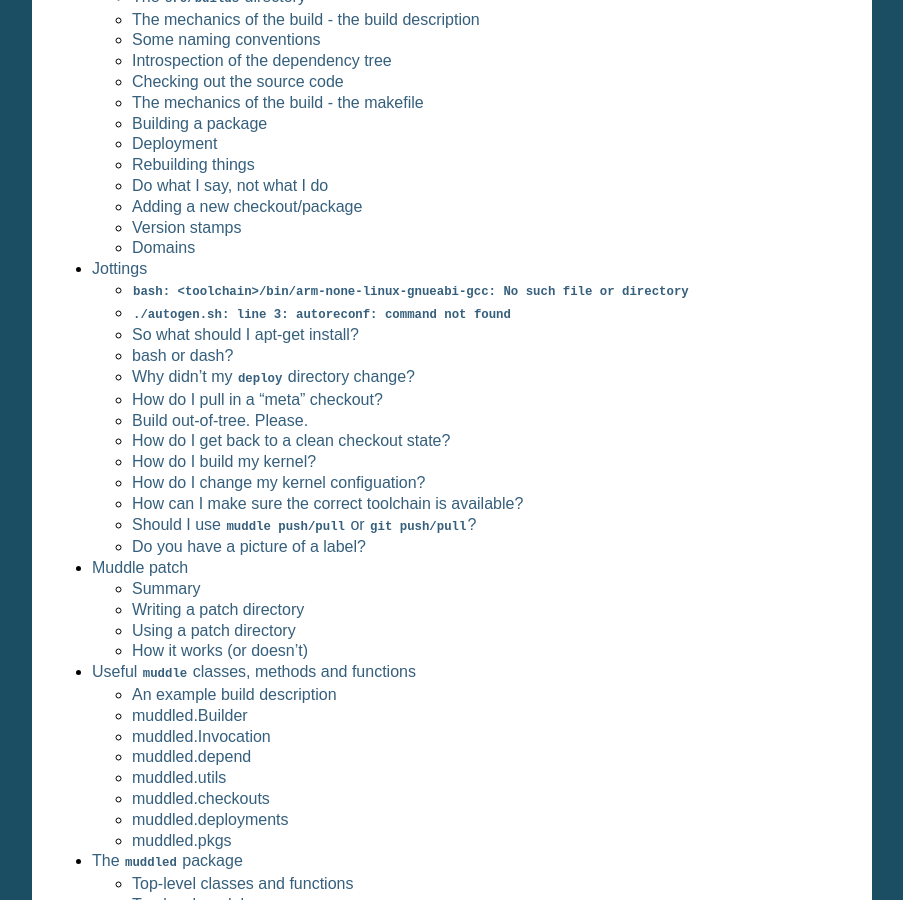
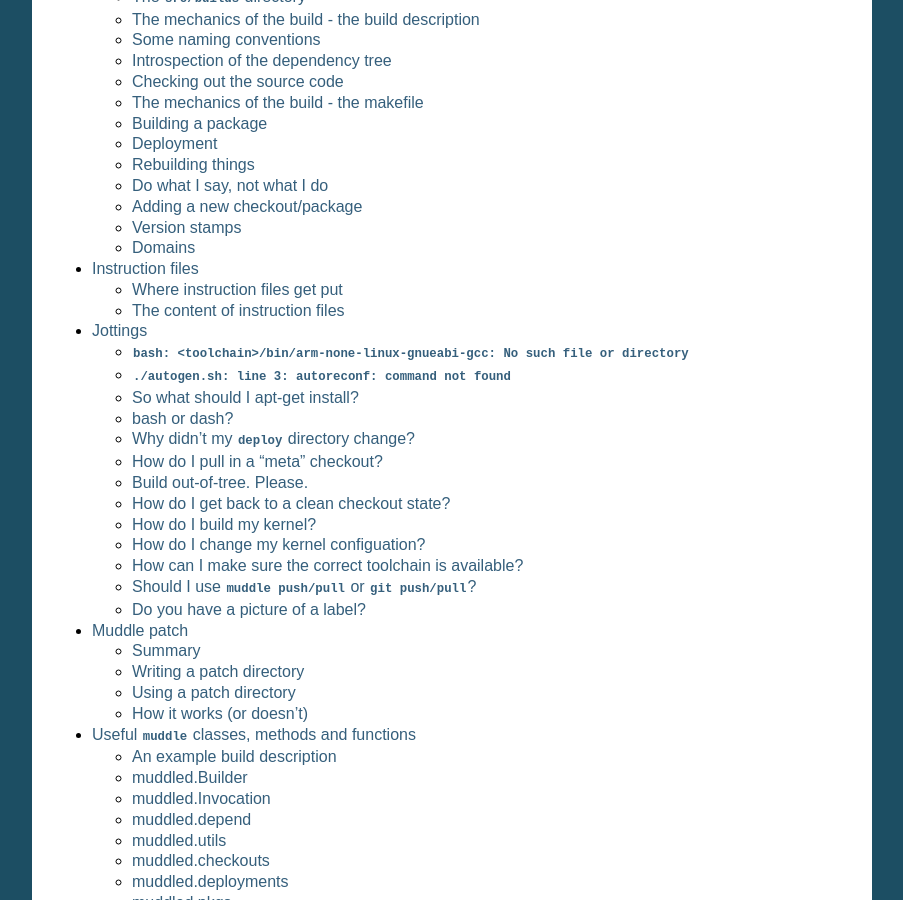
Before and after one commit to kynesim/muddle, a Sphinx documentation site: the page built from docs/index.txt, in a window 1280 px wide and 900 px high, scrolled down 560 px. Shown: the whole window, without its empty margins (198-1101 px from the left). Built offline with Sphinx 7.4.7, drawn with Linux system fonts in a browser that asks for light colours; some of the changed lines change nothing that is shown.

Commit message:
Add a description of instructions files

```diff
--- a/docs/index.txt
+++ b/docs/index.txt
@@ -12,6 +12,7 @@
 
    README
    muddle-dirs
+   instructions
    jottings
    muddle_patch.README
    muddle-useful
--- /dev/null
+++ b/docs/instructions.txt
@@ -0,0 +1,219 @@
+=================
+Instruction files
+=================
+
+See:
+
+* ``muddle help instruct``
+* ``muddle help query inst-files``
+* ``muddle help query inst-details``
+
+for some basic help on instruction files, until I have time to write a better
+introduction. For the moment, this section is mainly here to document what
+goes *into* instruction files.
+
+Where instruction files get put
+-------------------------------
+
+Instruction files are stored in the ``.muddle`` directory, specifically as
+either:
+
+* ``.muddle/instructions/<package-name>/<role>.xml`` or
+* ``.muddle/instructions/<package-name>/_default.xml``
+
+The latter corresponds to instructions for role ``{*}`` for package
+``<package-name>``.
+
+The content of instruction files
+--------------------------------
+Instruction files are XML files. Here is a simple example::
+
+  <?xml version="1.0"?>
+  <instructions>
+    <chown>
+      <filespec>
+        <root>/bin</root>
+        <spec>hello_world</spec>
+      </filespec>
+      <user>root</user>
+      <group>root</group>
+    </chown>
+    <chmod>
+      <filespec>
+        <root>/bin</root>
+        <spec>hello_world</spec>
+      </filespec>
+      <mode>ugo+rx</mode>
+    </chmod>
+  </instructions>
+
+and here is an example with more comments::
+
+  <?xml version="1.0"?>
+
+  <!-- Filesystem for a Linux with busybox - the fiddly bits -->
+
+  <instructions>
+
+    <!-- There's something to be said for making all files be owned by
+         root (it makes the system look tidier), but on the other hand
+         it involves changing *all* files -->
+    <!--
+    <chown>
+      <filespec>
+        <root>/rootfs</root>
+        <spec>.*</spec>
+        <all-under />
+      </filespec>
+      <user>0</user>
+      <group>0</group>
+    </chown>
+    -->
+
+    <!-- Certain things *must* be set executable -->
+    <chmod>
+      <filespec>
+      <root>/rootfs/etc/init.d</root>
+        <spec>rcS</spec>
+      </filespec>
+      <mode>0755</mode>
+    </chmod>
+
+    <!-- Everyone needs access to /tmp -->
+    <chmod>
+      <filespec>
+        <root>/rootfs</root>
+        <spec>tmp</spec>
+      </filespec>
+      <mode>01777</mode>
+    </chmod>
+
+    <!-- Traditionally, this is the only device node we *need* -->
+    <mknod>
+      <name>rootfs/dev/console</name>
+      <uid>0</uid>
+      <gid>0</gid>
+      <type>char</type>
+      <major>5</major>
+      <minor>1</minor>
+      <mode>0600</mode>
+    </mknod>
+
+  </instructions>
+
+Start and end
+~~~~~~~~~~~~~
+The file starts with::
+
+  <?xml version="1.0"?>
+  <instructions>
+
+and ends with::
+
+  </instructions>
+
+Still to document
+~~~~~~~~~~~~~~~~~
+* ``priority`` attributes. See ``muddled/db.py`` and class
+  ``InstructionFile``.
+
+Standard instructions
+~~~~~~~~~~~~~~~~~~~~~
+There are currently three standard instructions available.
+
+These are *descriptions* of the actual instruction to be applied. It is up to
+the deployment tool that uses the instructions to decide what to actually do.
+For instance, ``filedep`` will run ``chown``, ``chmod`` or ``mknod`` directly,
+whilst ``cpiofile`` will simply emit instructions to the CPIO file it is
+constructing to do the appropriate thing when the CPIO file is "unpacked".
+
+chown
+.....
+This causes the ``chown`` program to be run, to set the ownership (user and
+group) for a file. For instance::
+
+    <chown>
+      <filespec>
+        <root>/bin</root>
+        <spec>hello_world</spec>
+      </filespec>
+      <user>root</user>
+      <group>root</group>
+    </chown>
+
+Internal tags are:
+
+* ``<filespec>`` which contains:
+
+  * ``<root>`` - the location of the file on the target filesystem, or the
+    location relative to ``${MUDDLE_INSTALL}`` (these are substantially the
+    same).
+  * ``<spec>`` - its filename
+
+* ``<user>`` - the name of the user that should own it. This is optional.
+  If not specified, the value will not be changed.
+* ``<group>`` - the name of the group it should be in. This is optional.
+  If not specified, the value will not be changed.
+
+chmod
+.....
+This causes the ``chmod`` program to be run, to set the permissions for a
+file. For instance::
+
+    <chmod>
+      <filespec>
+        <root>/bin</root>
+        <spec>hello_world</spec>
+      </filespec>
+      <mode>ugo+rx</mode>
+    </chmod>
+
+Internal tags are:
+
+* ``<filespec>`` which contains:
+
+  * ``<root>`` - the location of the file on the target filesystem, or the
+    location relative to ``${MUDDLE_INSTALL}`` (these are substantially the
+    same).
+
+  * ``<spec>`` - its filename
+
+* ``<mode>`` - the required permissions, specified in a manner that ``chmod``
+  will understand.
+
+mknod
+.....
+This causes ``mkdnod`` to be run to create a device node. For instance::
+
+  <mknod>
+   <name>/lib/udev/devices/console</name>
+   <uid>0</uid>
+   <gid>0</gid>
+   <type>char</type>
+   <major>5</major>
+   <minor>1</minor>
+   <mode>0600</mode>
+  </mknod>
+
+Internal tags are:
+
+* ``<name>`` - the path of the device node to create.
+
+  In early versions of muddle, this was an absolute path, and if a leading
+  ``/`` was used, then an attempt to write to the local filesystem was likely.
+
+  In current versions of muddle, leading ``/`` characters will be removed,
+  rendering this relative to the target filesystem.
+
+* ``<uid>`` - the user id to use for it
+* ``<gid>`` - the group id to use for it
+* ``<type>`` - the type of device node. ``char`` means ``c``, a charecter
+  device, ``block`` means ``b``, a block device.
+* ``<major>`` and ``<minor>`` - the major and minor device numbers. These may
+  be in decimal, in hexadecimal (starting with ``0x``) or octal (starting with
+  ``0`` but not ``x``).
+* ``<mode>`` is the permissions to be used for the device. These must be a
+  "umask" - i.e., an octal value specifying the permissions. See "man chmod"
+  for help on this.
+
+.. vim: set filetype=rst tabstop=8 softtabstop=2 shiftwidth=2 expandtab:
```
